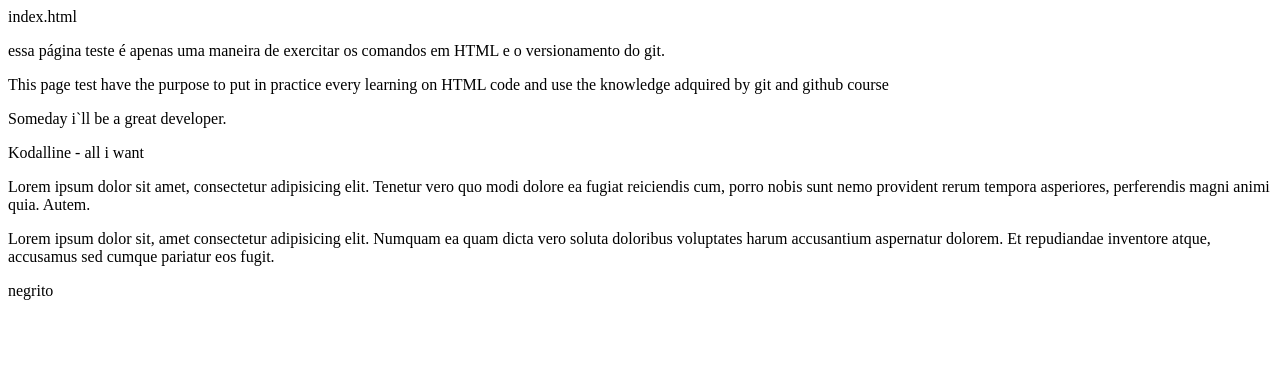
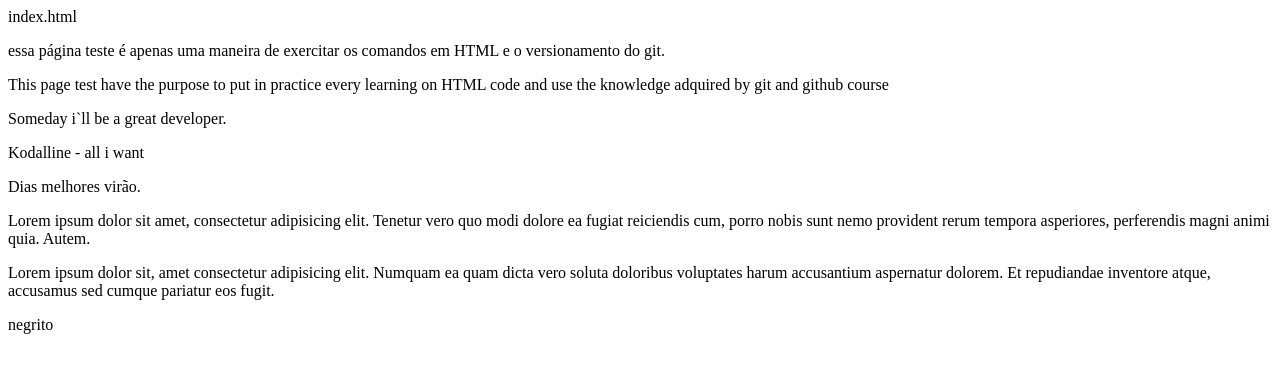
Before and after one commit to AllJonesFB/Ola-Mundo, a plain HTML site: page index.html in a window 1280 px wide. Drawn offline with Linux system fonts and the light colour scheme.

Commit message:
Update index.html

```diff
--- a/index.html
+++ b/index.html
@@ -7,6 +7,7 @@ index.html
     <p>This page test have the purpose to put in practice every learning on HTML code and use the knowledge adquired by git and github course</p>
     <p>Someday i`ll be a great developer.</p>
     <p>Kodalline - all i want</p>
+    <p>Dias melhores virão.</p>
     <p>Lorem ipsum dolor sit amet, consectetur adipisicing elit. Tenetur vero quo modi dolore ea fugiat reiciendis cum, porro nobis sunt nemo provident rerum tempora asperiores, perferendis magni animi quia. Autem.</p>
     <p>Lorem ipsum dolor sit, amet consectetur adipisicing elit. Numquam ea quam dicta vero soluta doloribus voluptates harum accusantium aspernatur dolorem. Et repudiandae inventore atque, accusamus sed cumque pariatur eos fugit.</p>
     <bold>negrito</bold>
```
